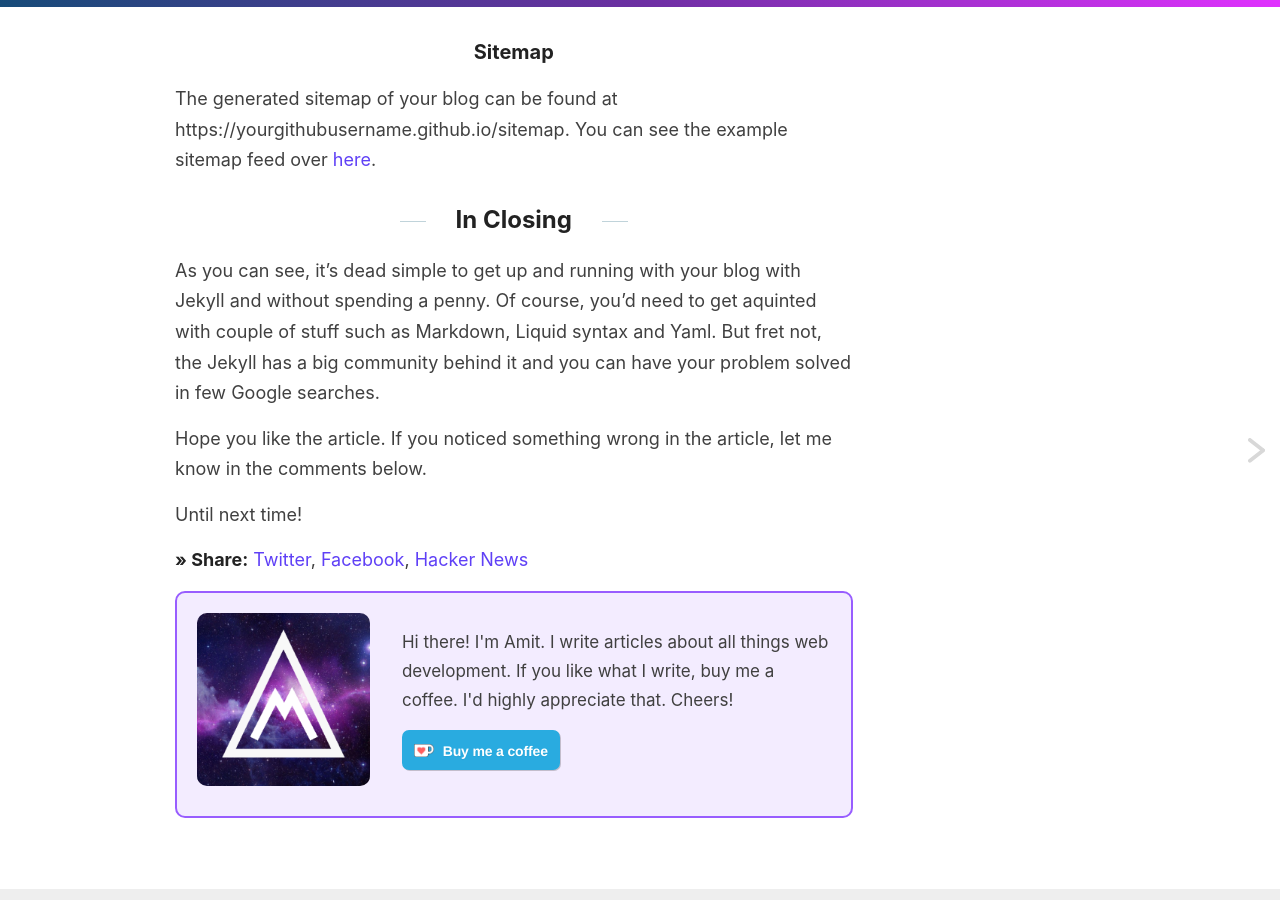
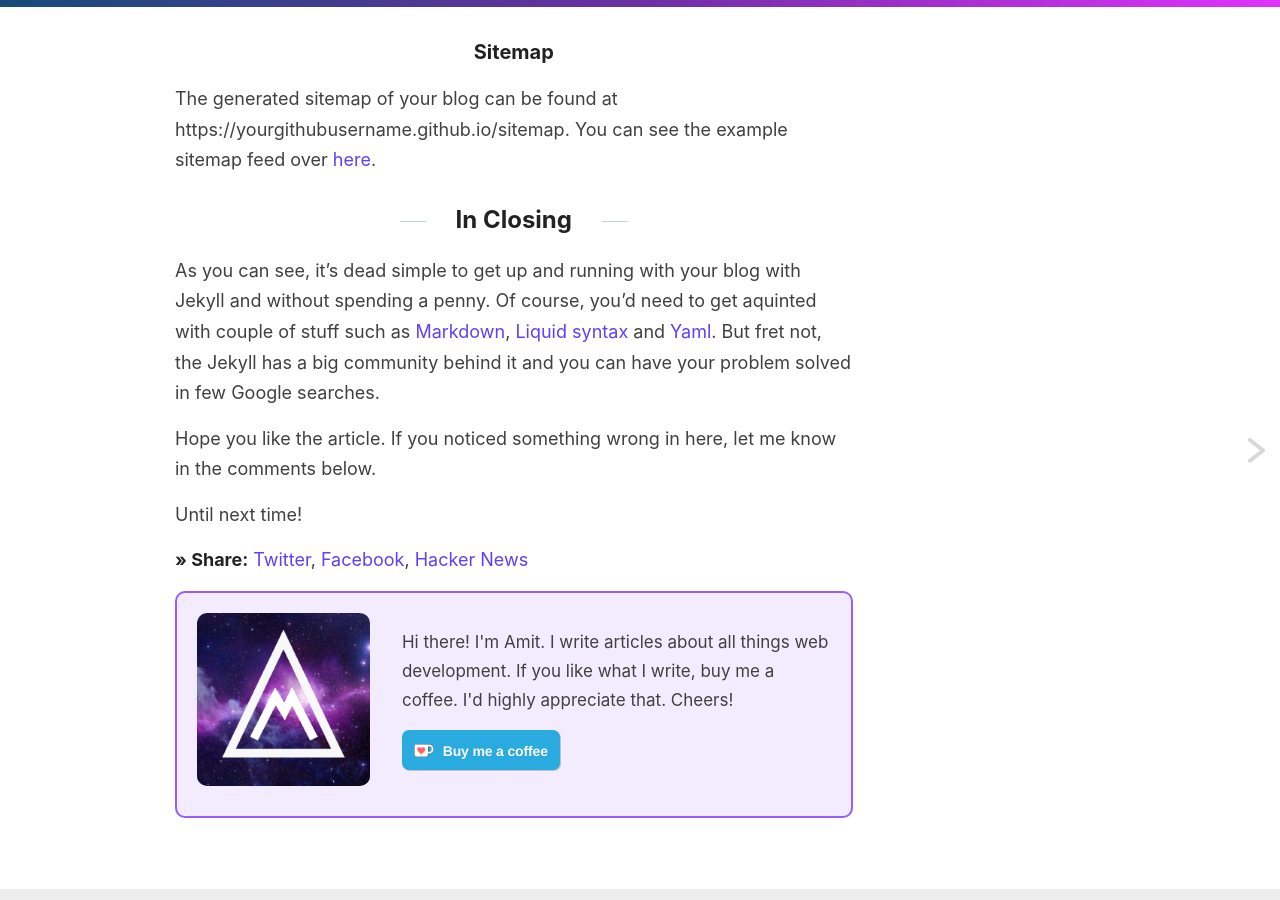
Before and after one commit to varunkumardev/amitmerchant1990.github.io, a Jekyll site: the page built from _posts/2020-06-26-get-your-blog-running-jekyll-in-2020.md, in a window 1280 px wide and 900 px high, scrolled down 4047 px. Built offline with Jekyll 4.4.1, drawn with Linux system fonts in a browser that asks for light colours; comment, search, counter and statistics services are not loaded; some of the changed text lies outside the part shown.

Commit message:
improve post.

```diff
--- a/_posts/2020-06-26-get-your-blog-running-jekyll-in-2020.md
+++ b/_posts/2020-06-26-get-your-blog-running-jekyll-in-2020.md
@@ -117,8 +117,8 @@ The generated sitemap of your blog can be found at https://yourgithubusername.gi
 
 ## In Closing
 
-As you can see, it's dead simple to get up and running with your blog with Jekyll and without spending a penny. Of course, you'd need to get aquinted with couple of stuff such as Markdown, Liquid syntax and Yaml. But fret not, the Jekyll has a big community behind it and you can have your problem solved in few Google searches.
+As you can see, it's dead simple to get up and running with your blog with Jekyll and without spending a penny. Of course, you'd need to get aquinted with couple of stuff such as [Markdown](https://daringfireball.net/projects/markdown/), [Liquid syntax](https://jekyllrb.com/docs/liquid/) and [Yaml](https://en.wikipedia.org/wiki/YAML). But fret not, the Jekyll has a big community behind it and you can have your problem solved in few Google searches.
 
-Hope you like the article. If you noticed something wrong in the article, let me know in the comments below.
+Hope you like the article. If you noticed something wrong in here, let me know in the comments below.
 
 Until next time!
```
Also changed, not shown: other parts of _posts/2020-06-26-get-your-blog-running-jekyll-in-2020.md (+1 -1 lines).
